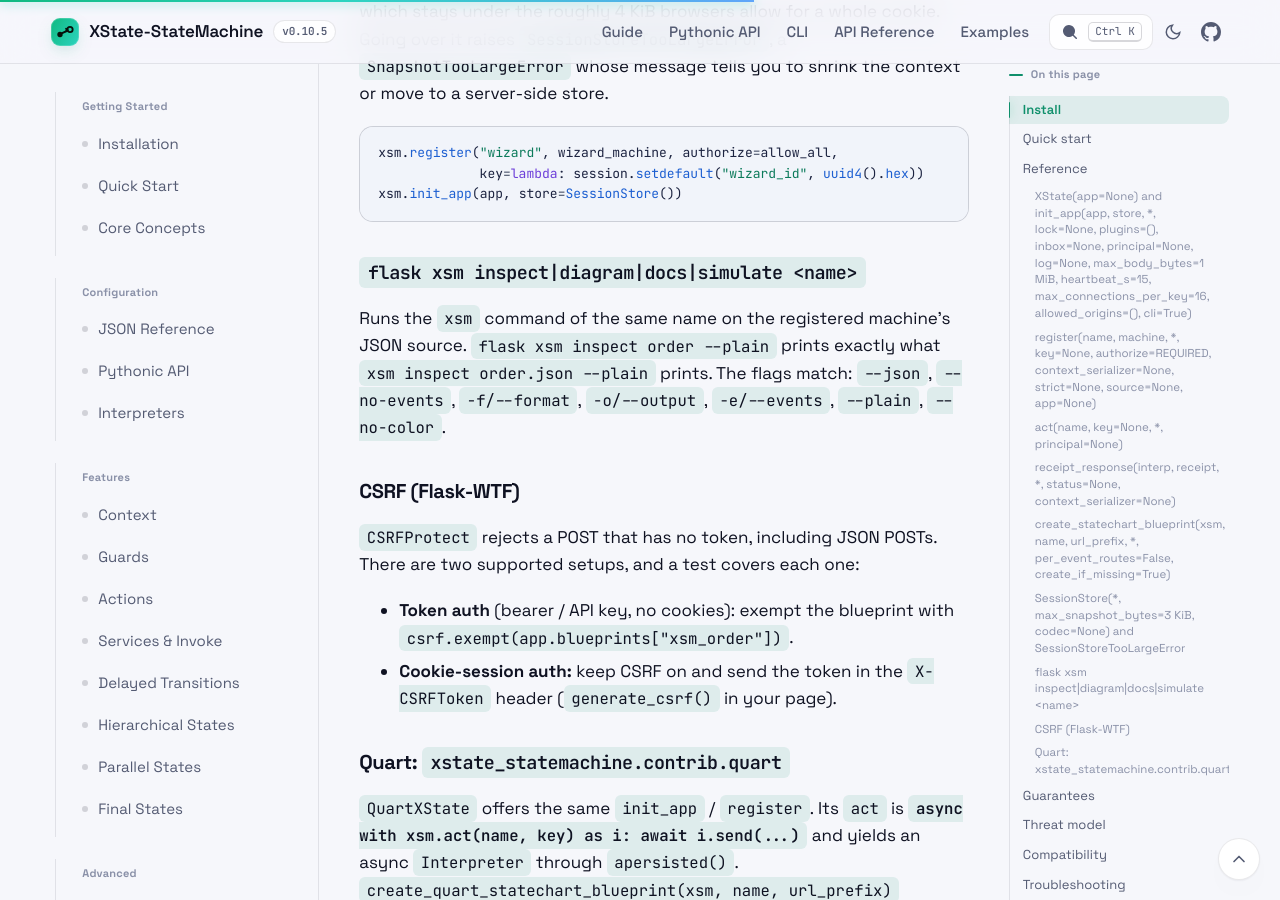
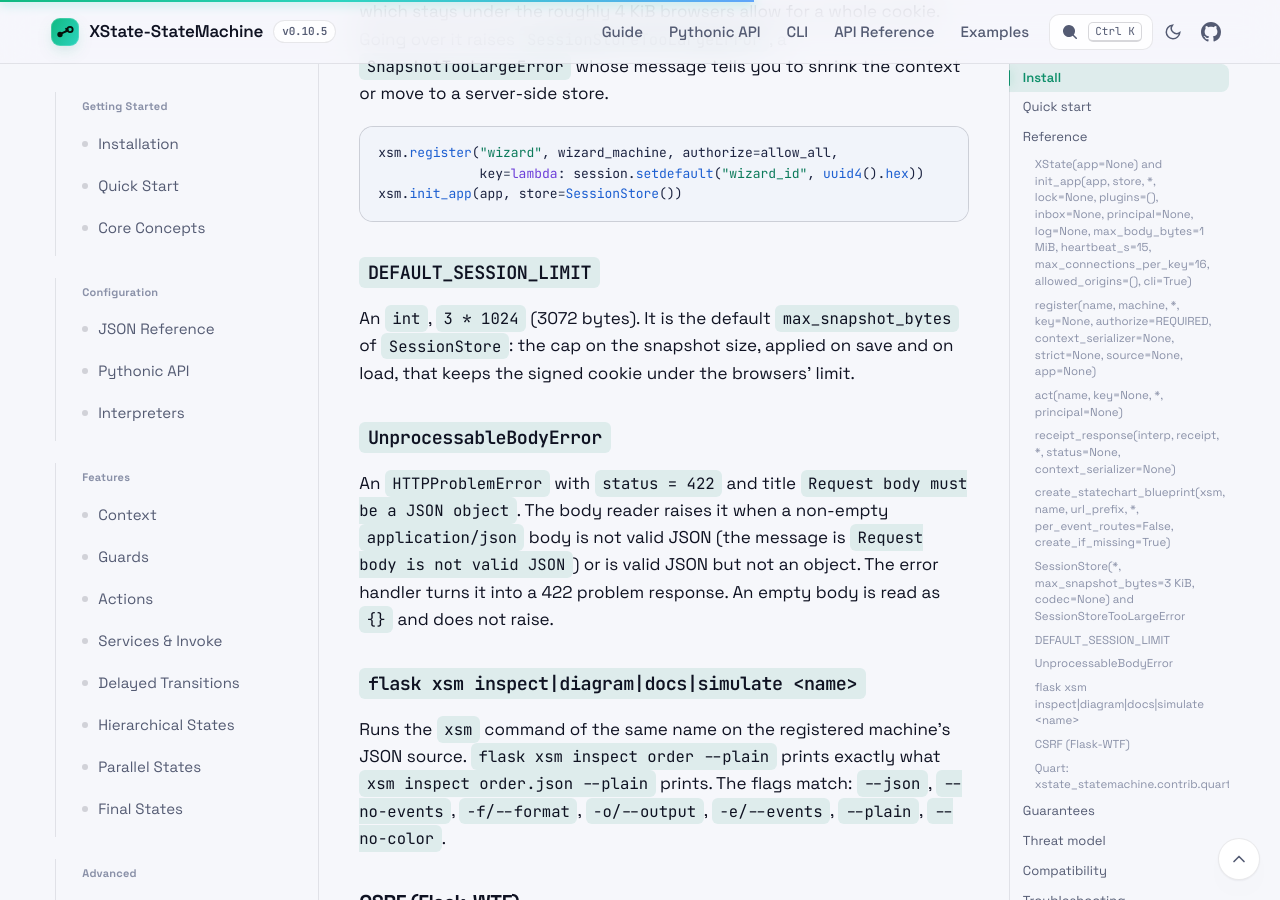
Before and after one commit to basiltt/xstate-statemachine, a Jekyll site: the page built from docs/_guide/integration-flask.md, in a window 1280 px wide and 900 px high, scrolled down 4606 px. Built offline with Jekyll 4.4.1, drawn with Linux system fonts in a browser that asks for light colours; some of the changed text lies outside the part shown.

Commit message:
docs(flask): reference DEFAULT_SESSION_LIMIT and UnprocessableBodyError
Co-Authored-By: Claude Fable 5 <noreply@anthropic.com>

````diff
--- a/docs/_guide/integration-flask.md
+++ b/docs/_guide/integration-flask.md
@@ -105,6 +105,14 @@ xsm.register("wizard", wizard_machine, authorize=allow_all,
 xsm.init_app(app, store=SessionStore())
 ```
 
+### `DEFAULT_SESSION_LIMIT`
+
+An `int`, `3 * 1024` (3072 bytes). It is the default `max_snapshot_bytes` of `SessionStore`: the cap on the snapshot size, applied on save and on load, that keeps the signed cookie under the browsers' limit.
+
+### `UnprocessableBodyError`
+
+An `HTTPProblemError` with `status = 422` and title `Request body must be a JSON object`. The body reader raises it when a non-empty `application/json` body is not valid JSON (the message is `Request body is not valid JSON`) or is valid JSON but not an object. The error handler turns it into a 422 problem response. An empty body is read as `{}` and does not raise.
+
 ### `flask xsm inspect|diagram|docs|simulate <name>`
 
 Runs the `xsm` command of the same name on the registered machine's JSON source. `flask xsm inspect order --plain` prints exactly what `xsm inspect order.json --plain` prints. The flags match: `--json`, `--no-events`, `-f/--format`, `-o/--output`, `-e/--events`, `--plain`, `--no-color`.
````
